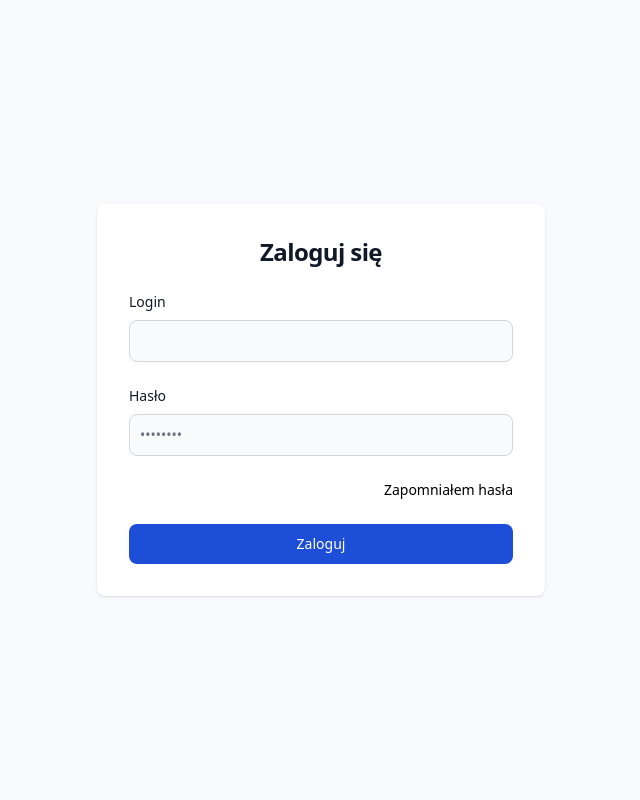
After one commit to 321nomyzS/FitnessApp_server, a Django app: page /login in a window 1280 px wide. The commit adds this page. Shown: the whole page, without its empty margins (319-959 px from the left). Run offline with Django 4.2, Linux system fonts and the light colour scheme; some libraries are stand-ins or nearby versions.

Commit message:
Create login and logout

```diff
--- a/FitnessApp_server/settings.py
+++ b/FitnessApp_server/settings.py
@@ -136,6 +136,7 @@ STATIC_ROOT = os.path.join(BASE_DIR, 'static')
 MEDIA_URL = '/media/'
 MEDIA_ROOT = os.path.join(BASE_DIR, 'media')
 
+LOGIN_REDIRECT_URL = "/login"
 
 # Default primary key field type
 # https://docs.djangoproject.com/en/4.1/ref/settings/#default-auto-field
--- a/trener/urls.py
+++ b/trener/urls.py
@@ -10,4 +10,6 @@ urlpatterns = [
     path('training', views.show_training, name='show_training'),
     path('training/general/<id>', views.show_general_training, name='show_general_training'),
     path('training/personal/<id>', views.show_personal_training, name='show_personal_training'),
+    path('login', views.login_page, name='login'),
+    path('logout', views.logout_tunnel, name='logout_tunnel')
 ]
--- a/trener/views.py
+++ b/trener/views.py
@@ -2,12 +2,16 @@ from .forms import ExerciseForm, MyTrainingForm
 from django.shortcuts import render, redirect
 from django.views.decorators.csrf import csrf_protect
 from .models import *
+from django.contrib.auth import authenticate, login, logout
+from django.contrib.auth.decorators import login_required
 
 
+@login_required
 def home(request):
     return render(request, 'base.html')
 
 
+@login_required
 @csrf_protect
 def add_exercise(request):
     if request.method == 'POST':
@@ -35,21 +39,23 @@ def add_exercise(request):
         return render(request, 'add_exercise.html', {'form': form})
 
 
+@login_required
 def show_exercises(request):
     exercises = Exercise.objects.all()
     return render(request, 'show_exercises.html', {"exercises": exercises})
 
 
+@login_required
 def show_exercise(request, id):
     exercise = Exercise.objects.get(id=id)
     return render(request, 'show_exercise.html', {"exercise": exercise})
 
 
+@login_required
 def add_training(request):
     exercises = Exercise.objects.all()
     if request.method == "POST":
         form = MyTrainingForm(request.POST)
-        print(request.POST)
 
         if form.is_valid():
             exercise_id_keys = [key.split('-')[2] for key in request.POST.keys() if key.startswith('exercise-id-')]
@@ -98,6 +104,7 @@ def add_training(request):
     return render(request, 'add_training.html', {'exercises': exercises})
 
 
+@login_required
 def show_training(request):
     general_workout = GeneralWorkout.objects.all()
     personal_workout = PersonalWorkout.objects.all()
@@ -108,6 +115,7 @@ def show_training(request):
     })
 
 
+@login_required
 def show_general_training(request, id):
     general_training = GeneralWorkout.objects.get(id=id)
     workout_exercises = WorkoutExercise.objects.filter(general_workout_id=id)
@@ -115,8 +123,29 @@ def show_general_training(request, id):
     return render(request, 'show_training.html', {'training': general_training, 'workout_exercises': workout_exercises})
 
 
+@login_required
 def show_personal_training(request, id):
     personal_training = PersonalWorkout.objects.get(id=id)
     workout_exercises = WorkoutExercise.objects.filter(personal_workout_id=id)
 
     return render(request, 'show_training.html', {'training': personal_training, 'workout_exercises': workout_exercises})
+
+
+def login_page(request):
+    if request.method == 'POST':
+        username = request.POST['username']
+        password = request.POST['password']
+        user = authenticate(request, username=username, password=password)
+
+        if user:
+            login(request, user)
+            return redirect('home')
+        else:
+            return render(request, 'login.html', {'error': True})
+
+    return render(request, 'login.html')
+
+
+def logout_tunnel(request):
+    logout(request)
+    return redirect('login')
--- a/trener_style/static/css/dist/styles.css
+++ b/trener_style/static/css/dist/styles.css
@@ -957,6 +957,10 @@ select {
   flex-direction: column;
 }
 
+.items-start {
+  align-items: flex-start;
+}
+
 .items-end {
   align-items: flex-end;
 }
@@ -1117,6 +1121,10 @@ select {
   padding: 1rem;
 }
 
+.p-6 {
+  padding: 1.5rem;
+}
+
 .px-10 {
   padding-left: 2.5rem;
   padding-right: 2.5rem;
@@ -1130,6 +1138,11 @@ select {
 .px-4 {
   padding-left: 1rem;
   padding-right: 1rem;
+}
+
+.px-5 {
+  padding-left: 1.25rem;
+  padding-right: 1.25rem;
 }
 
 .px-6 {
@@ -1155,6 +1168,11 @@ select {
 .py-5 {
   padding-top: 1.25rem;
   padding-bottom: 1.25rem;
+}
+
+.py-8 {
+  padding-top: 2rem;
+  padding-bottom: 2rem;
 }
 
 .pb-0 {
@@ -1226,6 +1244,14 @@ select {
   line-height: 1.5;
 }
 
+.leading-tight {
+  line-height: 1.25;
+}
+
+.tracking-tight {
+  letter-spacing: -0.025em;
+}
+
 .text-blue-600 {
   --tw-text-opacity: 1;
   color: rgb(37 99 235 / var(--tw-text-opacity));
@@ -1256,9 +1282,20 @@ select {
   color: rgb(239 68 68 / var(--tw-text-opacity));
 }
 
+.text-red-600 {
+  --tw-text-opacity: 1;
+  color: rgb(220 38 38 / var(--tw-text-opacity));
+}
+
 .text-white {
   --tw-text-opacity: 1;
   color: rgb(255 255 255 / var(--tw-text-opacity));
+}
+
+.shadow {
+  --tw-shadow: 0 1px 3px 0 rgb(0 0 0 / 0.1), 0 1px 2px -1px rgb(0 0 0 / 0.1);
+  --tw-shadow-colored: 0 1px 3px 0 var(--tw-shadow-color), 0 1px 2px -1px var(--tw-shadow-color);
+  box-shadow: var(--tw-ring-offset-shadow, 0 0 #0000), var(--tw-ring-shadow, 0 0 #0000), var(--tw-shadow);
 }
 
 .file\:mr-4::file-selector-button {
@@ -1323,9 +1360,38 @@ select {
   background-color: rgb(22 101 52 / var(--tw-bg-opacity));
 }
 
+.hover\:bg-red-800:hover {
+  --tw-bg-opacity: 1;
+  background-color: rgb(153 27 27 / var(--tw-bg-opacity));
+}
+
 .hover\:bg-red-900:hover {
   --tw-bg-opacity: 1;
   background-color: rgb(127 29 29 / var(--tw-bg-opacity));
+}
+
+.hover\:text-red-600:hover {
+  --tw-text-opacity: 1;
+  color: rgb(220 38 38 / var(--tw-text-opacity));
+}
+
+.hover\:text-red-500:hover {
+  --tw-text-opacity: 1;
+  color: rgb(239 68 68 / var(--tw-text-opacity));
+}
+
+.hover\:text-red-800:hover {
+  --tw-text-opacity: 1;
+  color: rgb(153 27 27 / var(--tw-text-opacity));
+}
+
+.hover\:text-red-700:hover {
+  --tw-text-opacity: 1;
+  color: rgb(185 28 28 / var(--tw-text-opacity));
+}
+
+.hover\:underline:hover {
+  text-decoration-line: underline;
 }
 
 .file\:hover\:bg-gray-200:hover::file-selector-button {
@@ -1336,6 +1402,11 @@ select {
 .focus\:border-blue-500:focus {
   --tw-border-opacity: 1;
   border-color: rgb(59 130 246 / var(--tw-border-opacity));
+}
+
+.focus\:outline-none:focus {
+  outline: 2px solid transparent;
+  outline-offset: 2px;
 }
 
 .focus\:ring-2:focus {
@@ -1359,10 +1430,55 @@ select {
   .sm\:mt-6 {
     margin-top: 1.5rem;
   }
+
+  .sm\:max-w-md {
+    max-width: 28rem;
+  }
+
+  .sm\:p-8 {
+    padding: 2rem;
+  }
+
+  .sm\:text-sm {
+    font-size: 0.875rem;
+    line-height: 1.25rem;
+  }
 }
 
 @media (min-width: 768px) {
+  .md\:mt-0 {
+    margin-top: 0px;
+  }
+
   .md\:flex {
     display: flex;
   }
+
+  .md\:h-screen {
+    height: 100vh;
+  }
+
+  .md\:space-y-6 > :not([hidden]) ~ :not([hidden]) {
+    --tw-space-y-reverse: 0;
+    margin-top: calc(1.5rem * calc(1 - var(--tw-space-y-reverse)));
+    margin-bottom: calc(1.5rem * var(--tw-space-y-reverse));
+  }
+
+  .md\:text-2xl {
+    font-size: 1.5rem;
+    line-height: 2rem;
+  }
 }
+
+@media (min-width: 1024px) {
+  .lg\:py-0 {
+    padding-top: 0px;
+    padding-bottom: 0px;
+  }
+}
+
+@media (min-width: 1280px) {
+  .xl\:p-0 {
+    padding: 0px;
+  }
+}
--- /dev/null
+++ b/trener_style/templates/login.html
@@ -0,0 +1,42 @@
+{% load static tailwind_tags %}
+<head>
+  <meta charset="UTF-8">
+  <title>Title</title>
+    {% load static %}
+    {% tailwind_css %}
+</head>
+<body>
+    <section class="bg-gray-50">
+      <div class="flex flex-col items-center justify-center px-6 py-8 mx-auto md:h-screen lg:py-0">
+          <div class="w-full bg-white rounded-lg shadow md:mt-0 sm:max-w-md xl:p-0">
+              <div class="p-6 space-y-4 md:space-y-6 sm:p-8">
+                  <h1 class="text-xl font-bold leading-tight tracking-tight text-gray-900 md:text-2xl text-center">
+                      Zaloguj się
+                  </h1>
+                  <form class="space-y-4 md:space-y-6" method="post">
+                      {% csrf_token %}
+                      <div>
+                          <label for="username" class="block mb-2 text-sm font-medium text-gray-900">Login</label>
+                          <input name="username" id="username" class="bg-gray-50 border border-gray-300 text-gray-900 sm:text-sm rounded-lg focus:ring-primary-600 focus:border-primary-600 block w-full p-2.5" required="">
+                      </div>
+                      <div>
+                          <label for="password" class="block mb-2 text-sm font-medium text-gray-900">Hasło</label>
+                          <input type="password" name="password" id="password" placeholder="••••••••" class="bg-gray-50 border border-gray-300 text-gray-900 sm:text-sm rounded-lg focus:ring-primary-600 focus:border-primary-600 block w-full p-2.5" required="">
+                      </div>
+                      <div class="flex items-center justify-between">
+                          <div class="flex items-start"></div>
+                          <a href="#" class="text-sm font-medium text-primary-600 hover:underline">Zapomniałem hasła</a>
+                      </div>
+                      <button type="submit" class="w-full text-white bg-blue-700 hover:bg-blue-900 focus:ring-4 focus:outline-none focus:ring-primary-300 font-medium rounded-lg text-sm px-5 py-2.5 text-center">Zaloguj</button>
+                      {% if error %}
+                      <div class="text-red-600 font-bold text-sm">
+                          Nieprawidłowe dane logowania
+                      </div>
+                      {% endif %}
+                  </form>
+              </div>
+          </div>
+      </div>
+    </section>
+</body>
+</html>
```
Also changed, not shown: trener_style/templates/base.html (+5 -2 lines), db.sqlite3.
